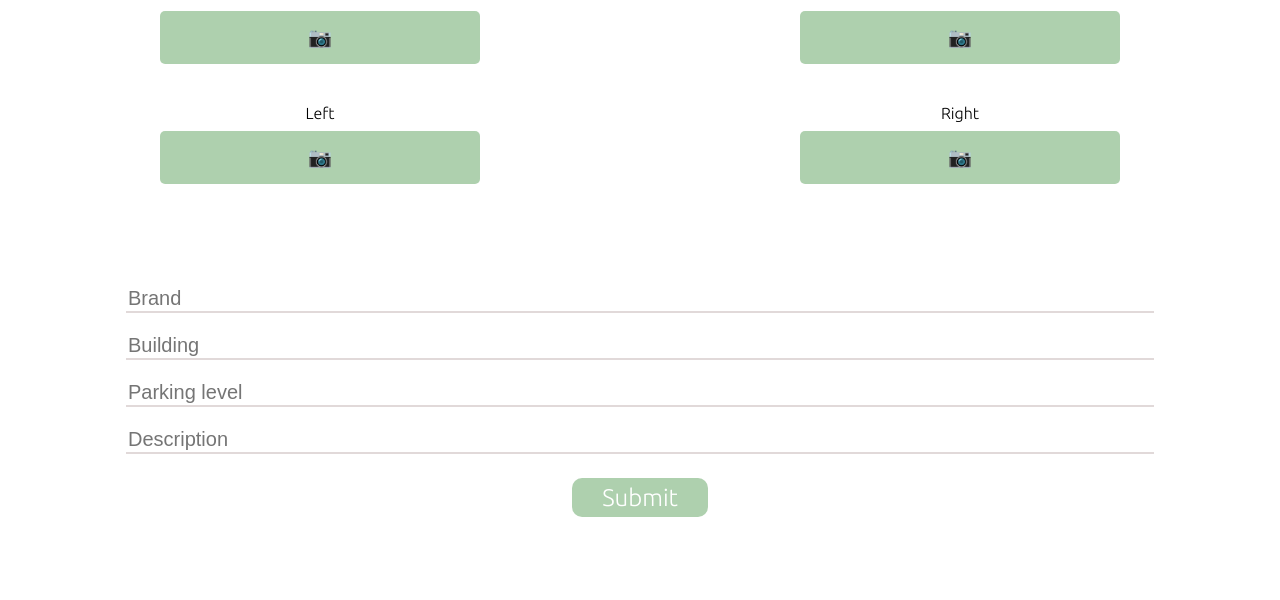
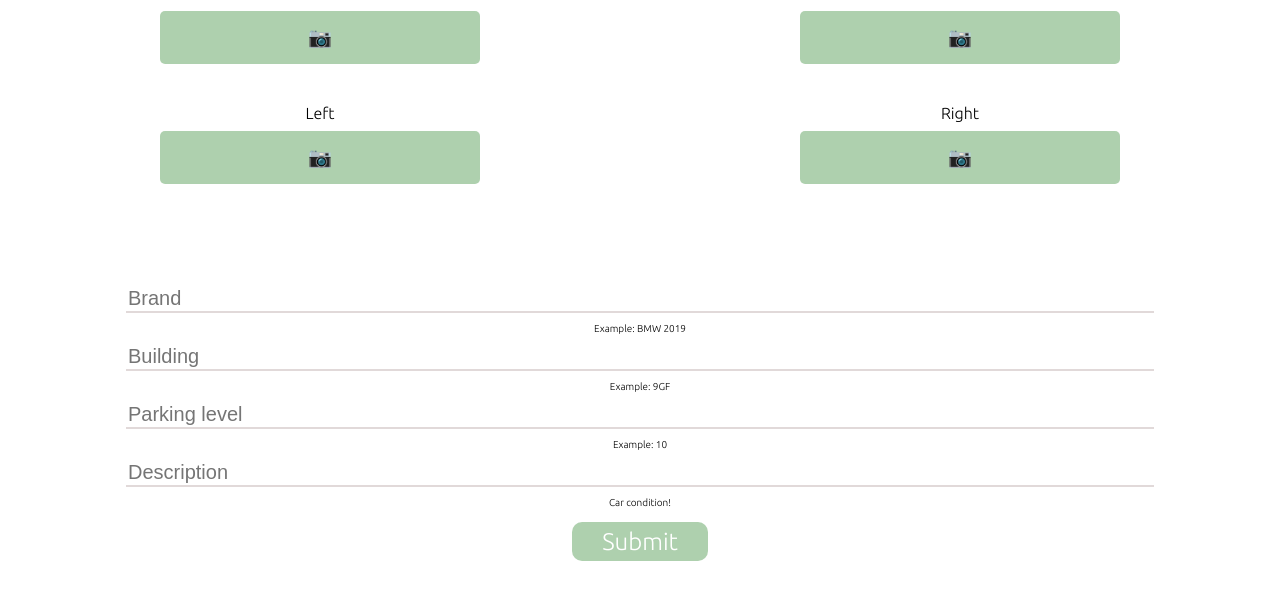
Before and after one commit to MHBCode/uaecarfinder, a plain HTML site: page unkownvehicle.html in a window 1280 px wide. Shown: the part 84-684 px from the top of the page. Drawn offline with Linux system fonts and the light colour scheme.

Commit message:
Update unkownvehicle.html

```diff
--- a/unkownvehicle.html
+++ b/unkownvehicle.html
@@ -47,9 +47,13 @@
     </form>
     <div class="signin">
       <input type="text" required placeholder="Brand">
+      <p style="font-size: x-small; padding: 0; margin: 0;">Example: BMW 2019</p>
       <input type="text" pattern=".*" required placeholder="Building">
+      <p style="font-size: x-small; padding: 0; margin: 0;">Example: 9GF</p>
       <input type="text" required placeholder="Parking level">
+      <p style="font-size: x-small; padding: 0; margin: 0;">Example: 10</p>
       <input type="Text" pattern=".*" required placeholder="Description">
+      <p style="font-size: x-small; padding: 0; margin: 0;">Car condition!</p>
       <div class="signin-a"><a href="home.html">Submit</a></div>
     </div>
 </body>
```
